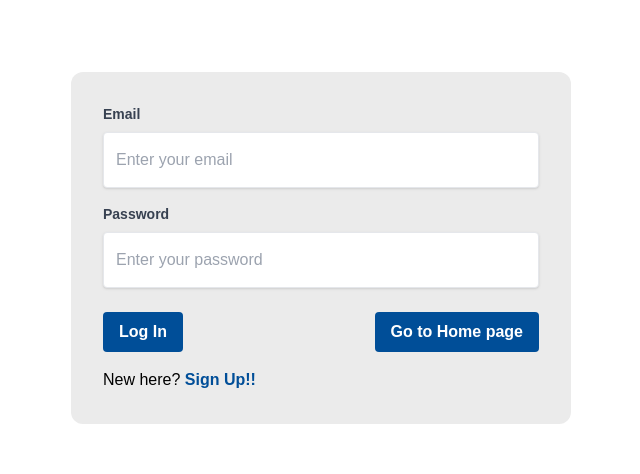
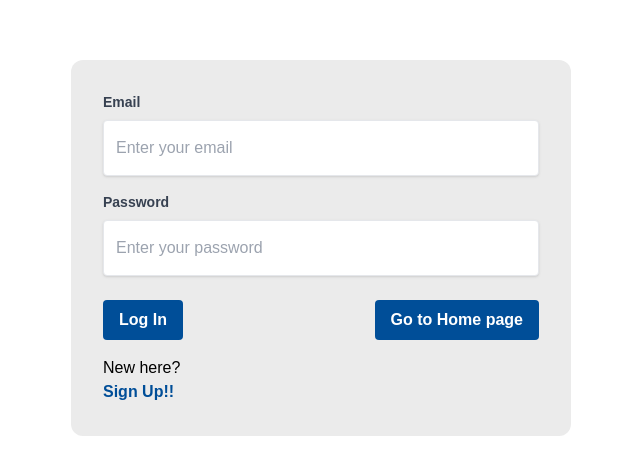
Before and after one commit to TejasJain03/Event-Management, a React (Vite) app in the folder client/: page /login in a window 1280 px wide. Shown: the part 168-642 px from the top of the page, without its empty margins (319-959 px from the left). Built offline with nearby package versions, Linux system fonts and the light colour scheme.

Commit message:
Event Management

```diff
--- a/client/src/App.jsx
+++ b/client/src/App.jsx
@@ -25,7 +25,6 @@ function App() {
       <Router>
         <Routes>
           <Route path="/" element={<Home />} />
-          <Route path="/" element={<Navigate to="/login" />} />
           <Route path="/showuserevents" element={<UserEvents />} />
           <Route path="/aboutevent/:id" element={<AboutEvent />} />
           <Route path="/manageevent" element={<ManageUserEvent/>}/>
--- a/client/src/components/userPages/LoginPage.jsx
+++ b/client/src/components/userPages/LoginPage.jsx
@@ -103,12 +103,12 @@ export default function LoginPage() {
               Go to Home page
             </button>
           </div>
-          <p className="mt-4">
-            New here?{" "}
-            <a href="/signup" className="text-darkBlue font-bold">
-              Sign Up!!
-            </a>
-          </p>
+            <p className="mt-4">
+              New here?{" "}
+              <h1 onClick={('/signup')}  className="text-darkBlue font-bold">
+                Sign Up!!
+              </h1>
+            </p>
           <ToastContainer />
         </form>
       </div>
```
